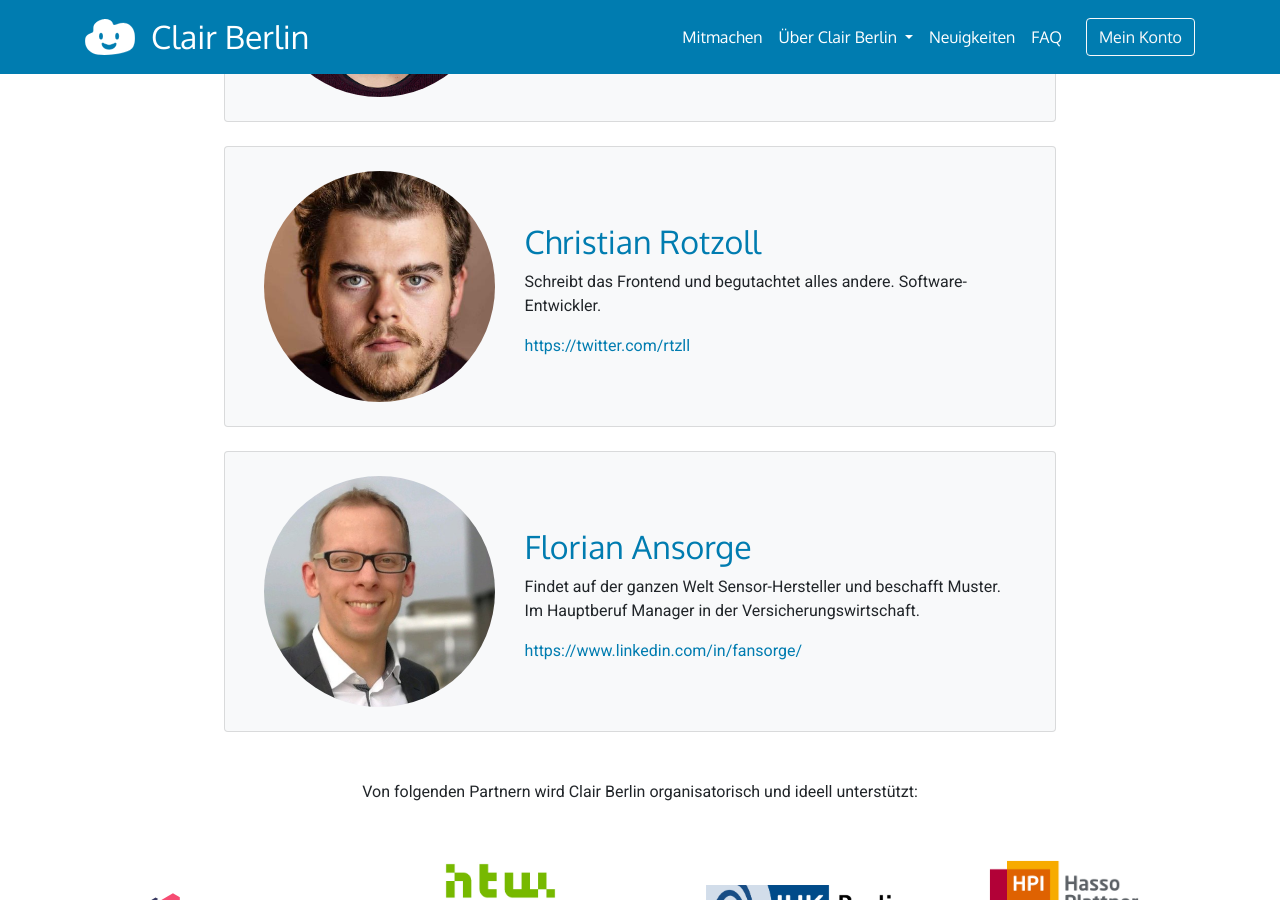
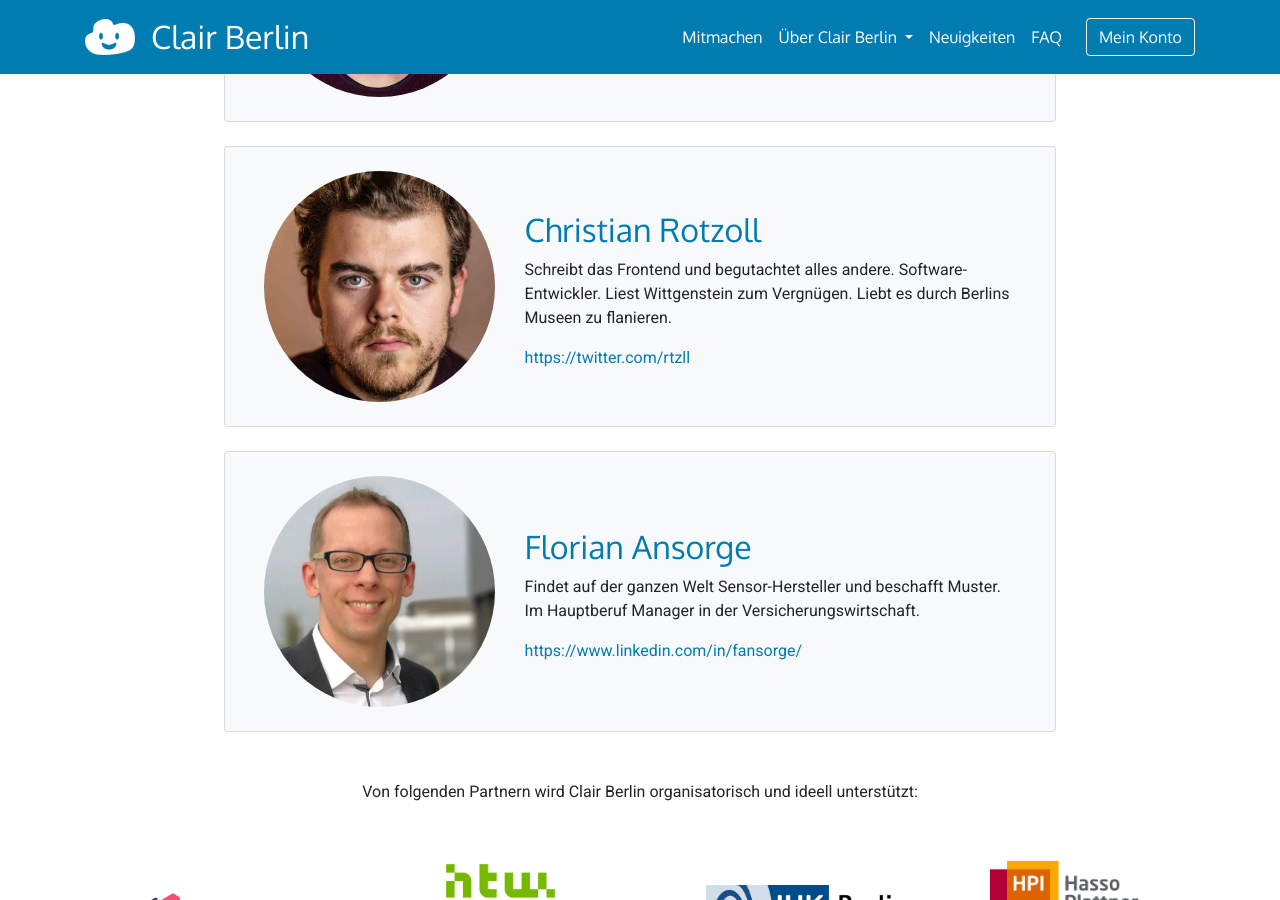
Before and after one commit to ClairBerlin/clair-website, a Jekyll site: the page built from team.md, in a window 1280 px wide and 900 px high, scrolled down 803 px. Built offline with Jekyll 4.4.1, drawn with Linux system fonts in a browser that asks for light colours.

Commit message:
Update my description :)

```diff
--- a/_data/team.yml
+++ b/_data/team.yml
@@ -8,7 +8,7 @@
   img: /img/jw.jpg
 - name: Christian Rotzoll
   url: https://twitter.com/rtzll
-  description: Schreibt das Frontend und begutachtet alles andere. Software-Entwickler.
+  description: Schreibt das Frontend und begutachtet alles andere. Software-Entwickler. Liest Wittgenstein zum Vergnügen. Liebt es durch Berlins Museen zu flanieren.
   img: /img/cr.jpg
 - name: Florian Ansorge
   url: https://www.linkedin.com/in/fansorge/
```
